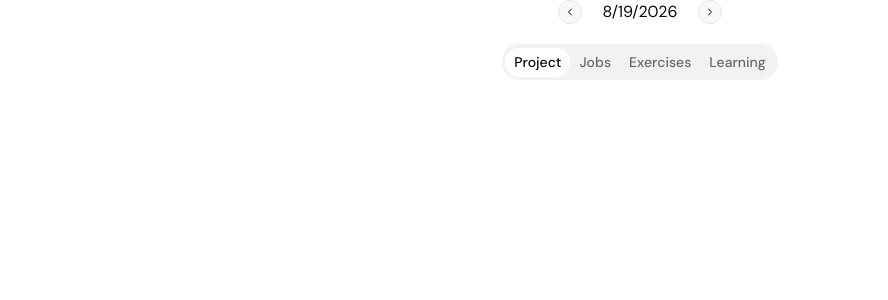
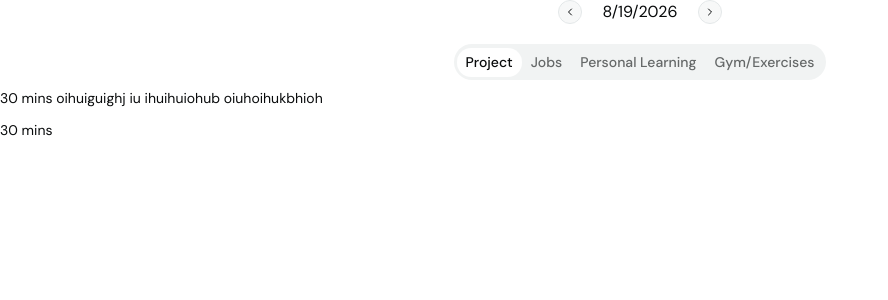
Before and after one commit to shzali/Anchor, a Next.js app: page / in a window 1280 px wide. Shown: the top 300 px of the page, without its empty margins (0-888 px from the left). Built offline with nearby package versions, Linux system fonts and the light colour scheme.

Commit message:
clicking on a category on the tab will display its tasks underneath

```diff
--- a/app/page.tsx
+++ b/app/page.tsx
@@ -83,70 +83,56 @@ const Home = () => {
         },
       ],
     },
-    {
-      id: "5",
-      name: "Eating",
-      tasks: [
-        {
-          id: "1",
-          description: "30 mins",
-          isComplete: false,
-        },
-        {
-          id: "2",
-          description: "30 mins",
-          isComplete: false,
-        },
-      ],
-    },
   ])
 
   const categories = ["Project", "Jobs", "Exercises", "Learning"]
 
   return (
-    <div className="flex flex-col items-center gap-5">
+    <div className="flex min-h-screen flex-col items-center gap-5">
       <div className="flex items-center gap-5">
-        <Button variant="outline" size="icon-xs">
-          <ChevronLeftIcon />
-        </Button>
-        <h1>{date.toLocaleDateString()}</h1>
-        <Button variant="outline" size="icon-xs">
-          <ChevronRightIcon />
-        </Button>
-      </div>
-      <Tabs defaultValue="account" className="">
-        <TabsList>
-          {categories.map((category) => (
-            <TabsTrigger key={category} value={category}>
-              {category}
-            </TabsTrigger>
-          ))}
-        </TabsList>
-        <TabsContent value="account">
-          Make changes to your account here.
-        </TabsContent>
-        <TabsContent value="password">Change your password here.</TabsContent>
-      </Tabs>
-      {/* <div>
-        <button
+        <Button
+          variant="outline"
+          size="icon-xs"
           onClick={() => {
             date.setDate(date.getDate() - 1)
             setDate(new Date(date))
           }}
         >
-          Prev
-        </button>
-        <p>{date.toLocaleDateString()}</p>
-        <button
+          <ChevronLeftIcon />
+        </Button>
+        <h1>{date.toLocaleDateString()}</h1>
+        <Button
+          variant="outline"
+          size="icon-xs"
           onClick={() => {
             date.setDate(date.getDate() + 1)
             setDate(new Date(date))
           }}
         >
-          Next
-        </button>
+          <ChevronRightIcon />
+        </Button>
       </div>
-
+      <Tabs defaultValue="Project" className="w-full">
+        <TabsList className="mx-auto w-fit">
+          {planner.map((category) => (
+            <TabsTrigger key={category.id} value={category.name}>
+              {category.name}
+            </TabsTrigger>
+          ))}
+        </TabsList>
+        {planner.map((category) => (
+          <TabsContent key={category.id} value={category.name}>
+            <div className="flex flex-col items-stretch gap-3">
+              {category.tasks.map((task) => (
+                <div key={task.id}>
+                  <p>{task.description}</p>
+                </div>
+              ))}
+            </div>
+          </TabsContent>
+        ))}
+      </Tabs>
+      {/*
       <div style={{ display: "flex", gap: "5rem" }}>
         {planner.map((category) => (
           <div key={category.id}>
```
